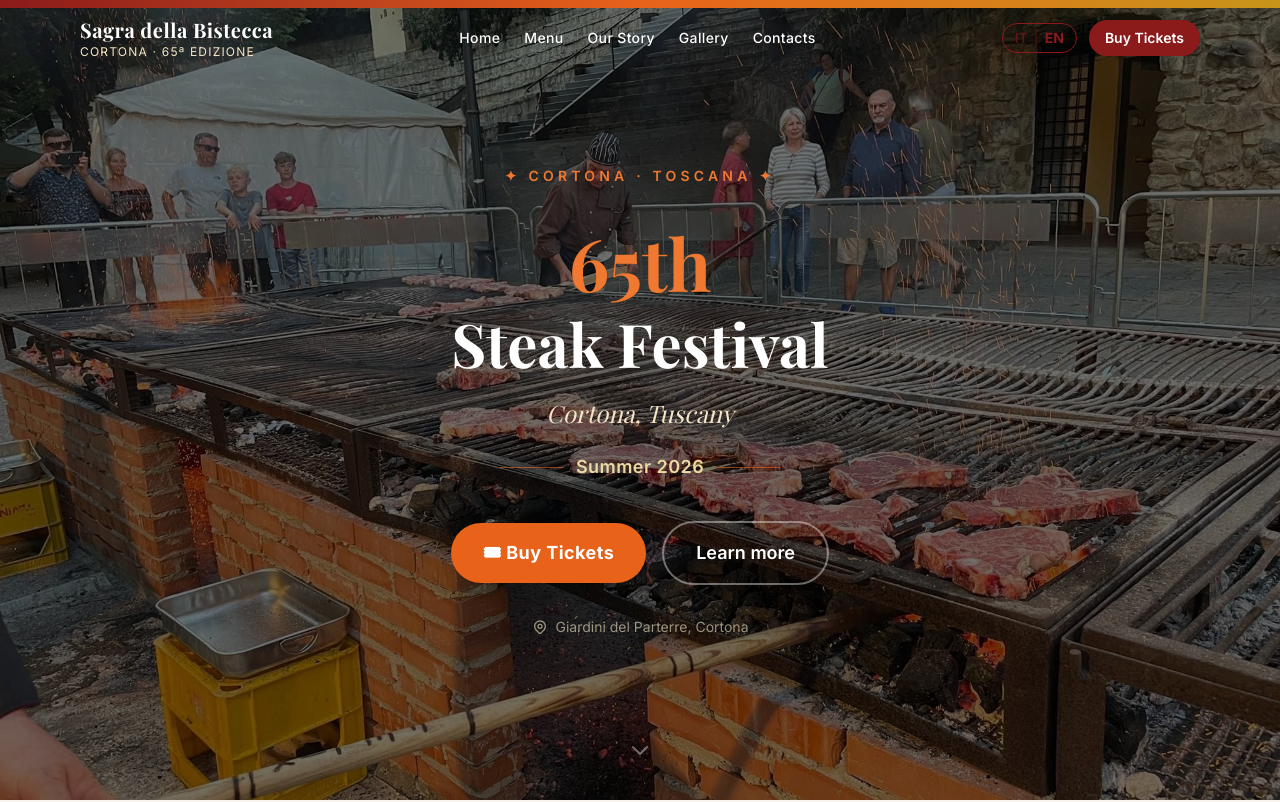
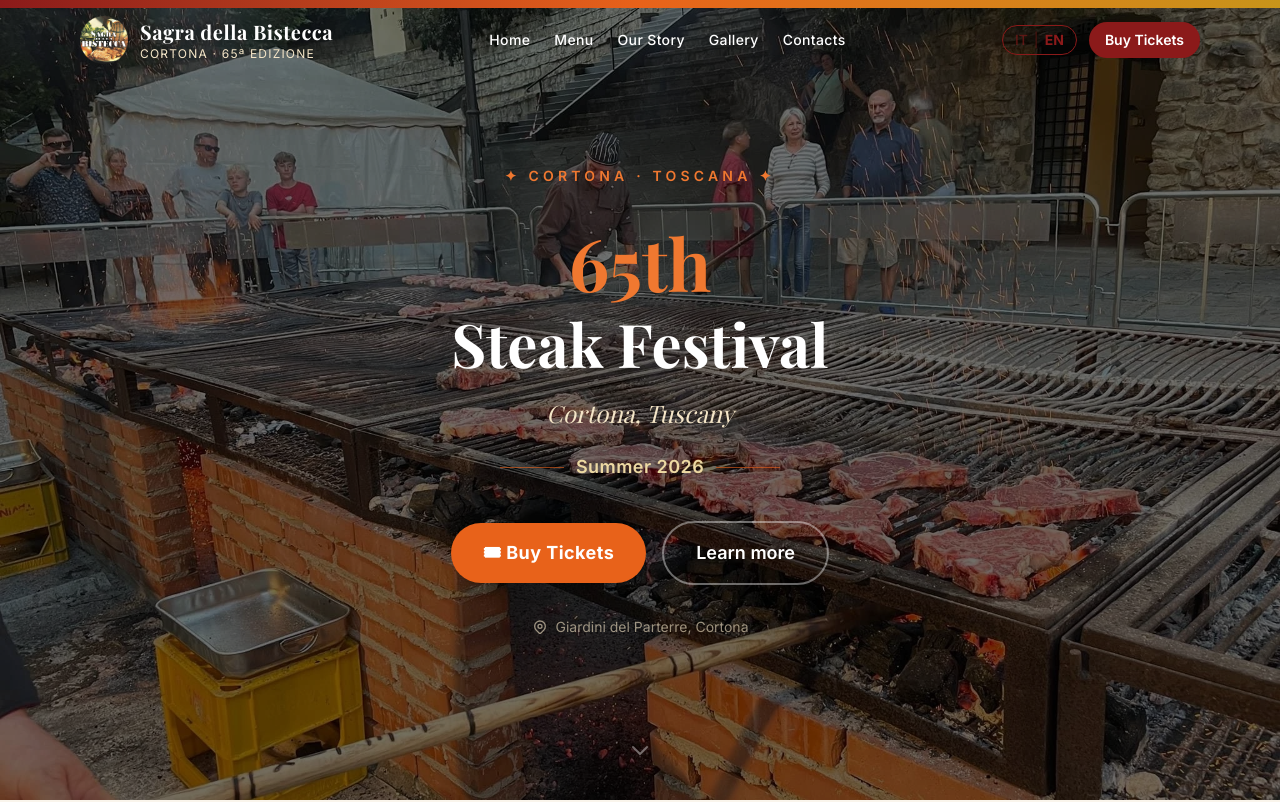
Before and after one commit to KometeCloud/sagra-bistecca-cortona, a Next.js app: page /en in a window 1280 px wide. Shown: the top 802 px of the page. Built offline with nearby package versions, Linux system fonts and the light colour scheme; a web font is replaced by a local one.

Commit message:
feat: aggiunge logo navbar accanto al titolo

```diff
--- a/components/Navbar.tsx
+++ b/components/Navbar.tsx
@@ -3,6 +3,7 @@
 import { useState, useEffect } from 'react';
 import { useTranslations } from 'next-intl';
 import { Link } from '@/i18n/navigation';
+import Image from 'next/image';
 import LanguageSwitcher from './LanguageSwitcher';
 
 export default function Navbar() {
@@ -34,7 +35,15 @@ export default function Navbar() {
     >
       <div className="max-w-6xl mx-auto px-4 flex items-center justify-between">
         {/* Logo */}
-        <Link href="/" className="flex flex-col leading-tight">
+        <Link href="/" className="flex items-center gap-3">
+          <Image
+            src="/immagini/loghi/LOGO-SAGRA-GENERICO.webp"
+            alt="Logo Sagra della Bistecca"
+            width={48}
+            height={48}
+            className="object-contain"
+          />
+          <div className="flex flex-col leading-tight">
             <span
               className={`font-display text-xl font-bold tracking-wide transition-colors ${
                 scrolled ? 'text-[var(--color-chianti)]' : 'text-white drop-shadow-md'
@@ -49,6 +58,7 @@ export default function Navbar() {
             >
               Cortona · 65ª Edizione
             </span>
+          </div>
         </Link>
 
         {/* Desktop links */}
```
Lines whose indentation alone changed are shown as unchanged.
